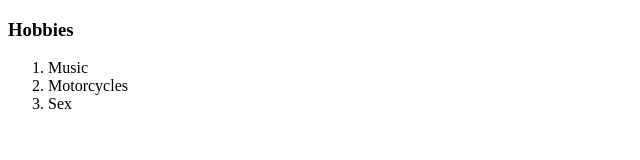
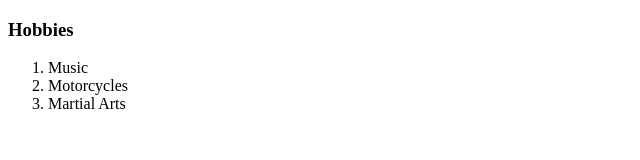
Before and after one commit to sh4d0wd4nc3r/CV, a plain HTML site: page hobbies.html in a window 1280 px wide. Shown: the full height of the page, 0-640 px from the left. Drawn offline with Linux system fonts and the light colour scheme.

Commit message:
Update hobbies.html

```diff
--- a/hobbies.html
+++ b/hobbies.html
@@ -9,7 +9,7 @@
         <ol>
           <li>Music</li>
           <li>Motorcycles</li>
-          <li>Sex</li>
+          <li>Martial Arts</li>
         </ol>
 
   </body>
```
